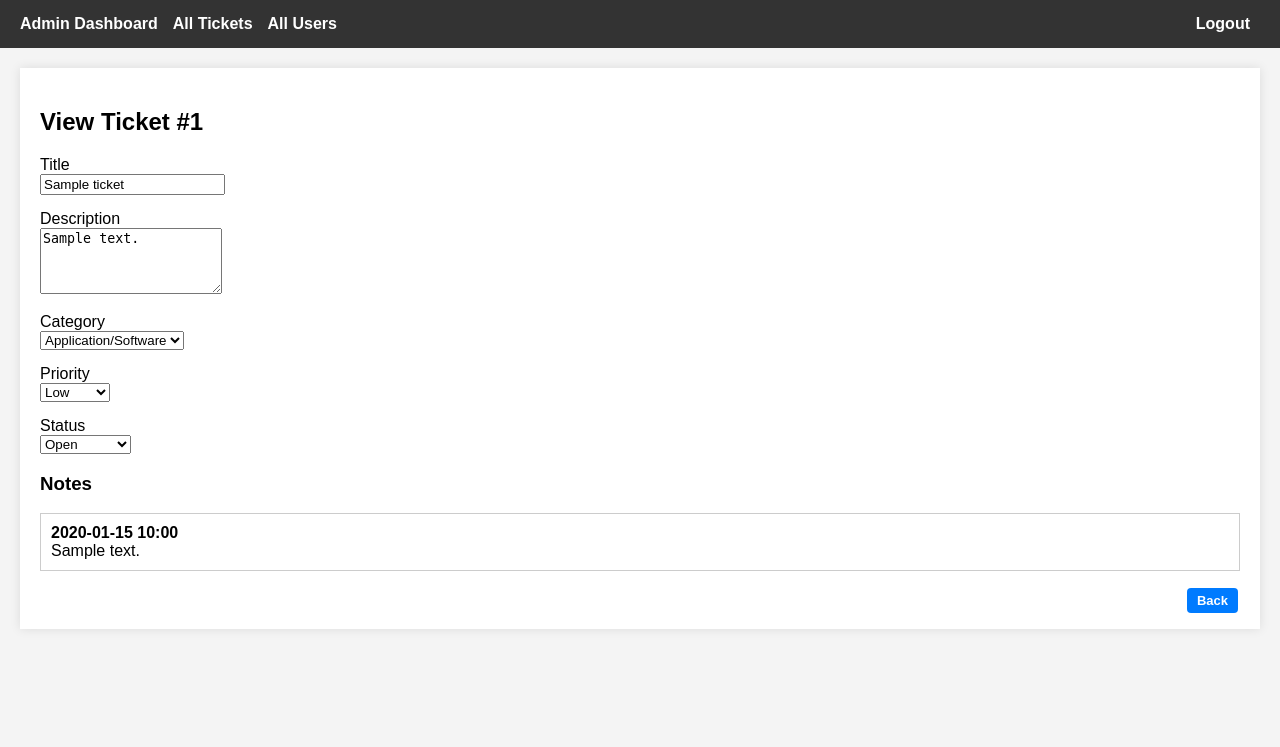
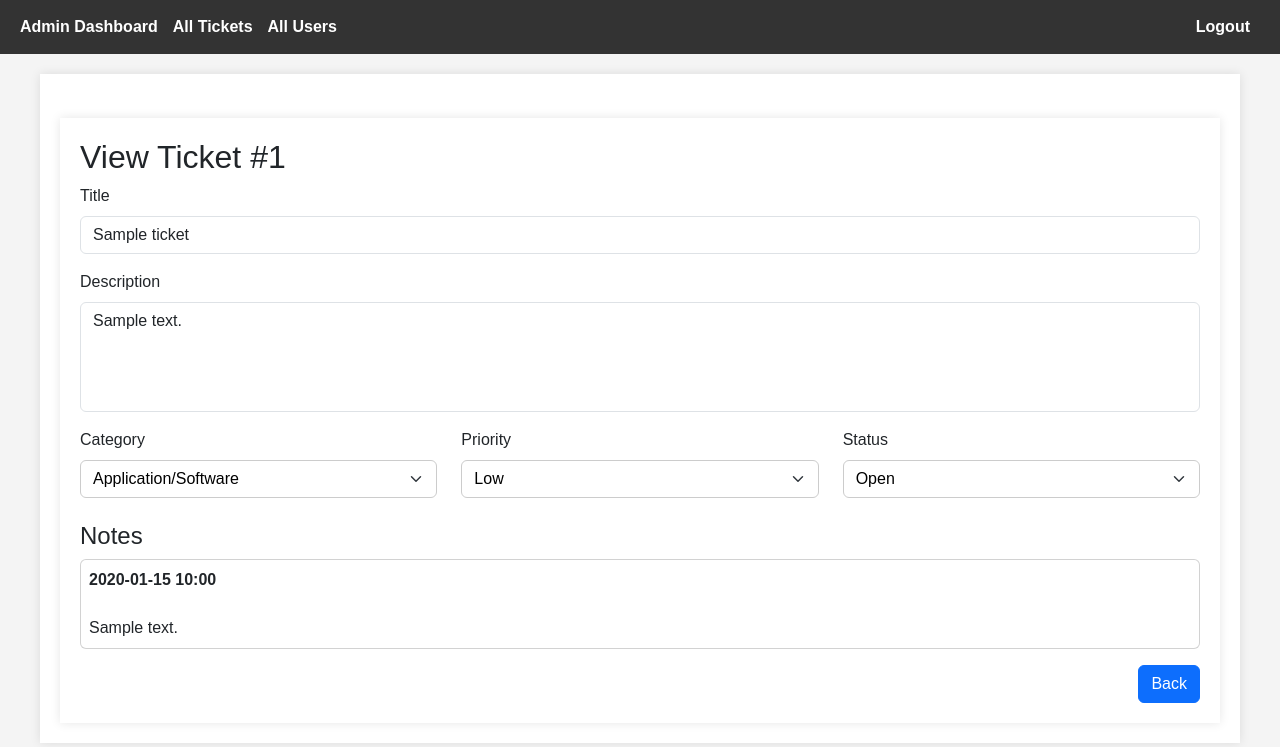
Before and after one commit to Sam-Bendelow/Ticket-Logging-System, a Flask app: page /user/view_ticket/1 in a window 1280 px wide. Shown: the top 747 px of the page. Run offline with Flask 3, Linux system fonts and the light colour scheme; a user stored in the database is signed in; tables that the repository leaves empty hold one stand-in row (values such as "Sample post"); some libraries are stand-ins or nearby versions.

Commit message:
Improved UI layout and fixed notes handling

```diff
--- a/service_desk_app/app/routes/auth_routes.py
+++ b/service_desk_app/app/routes/auth_routes.py
@@ -25,6 +25,7 @@ def register():
 
     print("Form submitted:", form.is_submitted())
     print("Form validated:", form.validate_on_submit())
+    print("Form errors:", form.errors)
 
     if form.validate_on_submit():
         # Check if email already exists
@@ -65,9 +66,11 @@ def check_email():
 
         # Check if email already exists in database
         user = User.query.filter(
-            func.lower(User.email) == form.email.data.lower()
+            func.lower(User.email) == email.lower()
         ).first()
+
         return jsonify({'exists': user is not None})
+
     except ValidationError:
         return jsonify({'error': 'Invalid email format'}), 400
     except Exception as e:
--- a/service_desk_app/app/routes/user_routes.py
+++ b/service_desk_app/app/routes/user_routes.py
@@ -57,6 +57,9 @@ def update_ticket(ticket_id):
 
     form = TicketForm(obj=ticket)
 
+    if request.method == 'GET':
+        form.notes.data = ""
+
     if form.validate_on_submit():
         ticket.title = form.title.data
         ticket.description = form.description.data
--- a/service_desk_app/app/static/style.css
+++ b/service_desk_app/app/static/style.css
@@ -77,7 +77,10 @@ body {
 form p {
     margin-bottom:10px;
 }
-form input,form select,form textarea,form button {
+form input,
+form select,
+form textarea,
+form button {
     font-family:Arial,sans-serif;
     width:100%;
     padding:8px;
@@ -103,7 +106,8 @@ form button:hover {
 form select {
     font-size:13px;
     padding:5px 8px;
-    max-width:170px;
+    width:100%;
+    max-width:none;
     box-sizing:border-box;
 }
 /* Login & Register Containers */
@@ -317,3 +321,19 @@ input[disabled],textarea[disabled],select[disabled] {
     margin-top: 4px;
     display: block;
 }
+
+textarea {
+    resize: none;
+}
+
+
+.form-control,
+.form-select {
+    width: 100% !important;
+    max-width: 100%;
+}
+
+
+.form-group {
+    margin-bottom: 15px;
+}
--- a/service_desk_app/app/templates/base.html
+++ b/service_desk_app/app/templates/base.html
@@ -3,6 +3,9 @@
 <head>
     <meta charset="UTF-8">
     <title>Service Desk App</title>
+
+    <link href="https://cdn.jsdelivr.net/npm/bootstrap@5.3.0/dist/css/bootstrap.min.css" rel="stylesheet">
+
     <link rel="stylesheet" href="{{ url_for('static', filename='style.css') }}">
 </head>
 <body>
--- a/service_desk_app/app/templates/view_ticket.html
+++ b/service_desk_app/app/templates/view_ticket.html
@@ -1,38 +1,46 @@
 {% extends "base.html" %}
 {% block content %}
 
+<div class="container mt-4">
+
     <h2>View Ticket #{{ ticket.id }}</h2>
 
-<div class="form-group">
-    {{ form.title.label }}<br>
-    {{ form.title(render_kw={"readonly": True}) }}
+    <div class="row mb-3">
+        <div class="col-12">
+            {{ form.title.label(class="form-label") }}
+            {{ form.title(class="form-control w-100", readonly=True) }}
+        </div>
     </div>
 
-<div class="form-group">
-    {{ form.description.label }}<br>
-    {{ form.description(rows=4, render_kw={"readonly": True}) }}
+    <div class="row mb-3">
+        <div class="col-12">
+            {{ form.description.label(class="form-label") }}
+            {{ form.description(class="form-control w-100", rows=4, readonly=True) }}
+        </div>
     </div>
 
-<div class="form-group">
-    {{ form.category.label }}<br>
-    {{ form.category(render_kw={"disabled": True}) }}
+    <div class="row mb-3">
+        <div class="col-md-4">
+            {{ form.category.label(class="form-label") }}
+            {{ form.category(class="form-select w-100", disabled=True) }}
         </div>
 
-<div class="form-group">
-    {{ form.priority.label }}<br>
-    {{ form.priority(render_kw={"disabled": True}) }}
+        <div class="col-md-4">
+            {{ form.priority.label(class="form-label") }}
+            {{ form.priority(class="form-select w-100", disabled=True) }}
         </div>
 
-<div class="form-group">
-    {{ form.status.label }}<br>
-    {{ form.status(render_kw={"disabled": True}) }}
+        <div class="col-md-4">
+            {{ form.status.label(class="form-label") }}
+            {{ form.status(class="form-select w-100", disabled=True) }}
+        </div>
     </div>
 
-<h3>Notes</h3>
+    <h4 class="mt-4">Notes</h4>
 
     {% if ticket.notes %}
         {% for note in ticket.notes %}
-        <div style="border: 1px solid #ccc; padding: 10px; margin-bottom: 10px;">
+            <div class="card p-2 mb-2">
                 <strong>{{ note.timestamp.strftime('%Y-%m-%d %H:%M') }}</strong><br>
                 {{ note.content }}
             </div>
@@ -41,8 +49,8 @@
         <p>No additional notes available</p>
     {% endif %}
 
-<div style="text-align: right; margin-top: 20px;">
-    <a class="btn-action"
+    <div class="text-end mt-3">
+        <a class="btn btn-primary"
            href="{% if current_user.is_admin %}{{ url_for('admin.admin_dashboard') }}
                   {% elif current_user.role == 'analyst' %}{{ url_for('analyst.analyst_all_tickets') }}
                   {% else %}{{ url_for('user.dashboard') }}{% endif %}">
@@ -50,4 +58,7 @@
         </a>
     </div>
 
+</div>
+
+
 {% endblock %}
```
Also changed, not shown: service_desk_app/instance/service_desk.db. Lines whose indentation alone changed are shown as unchanged.
